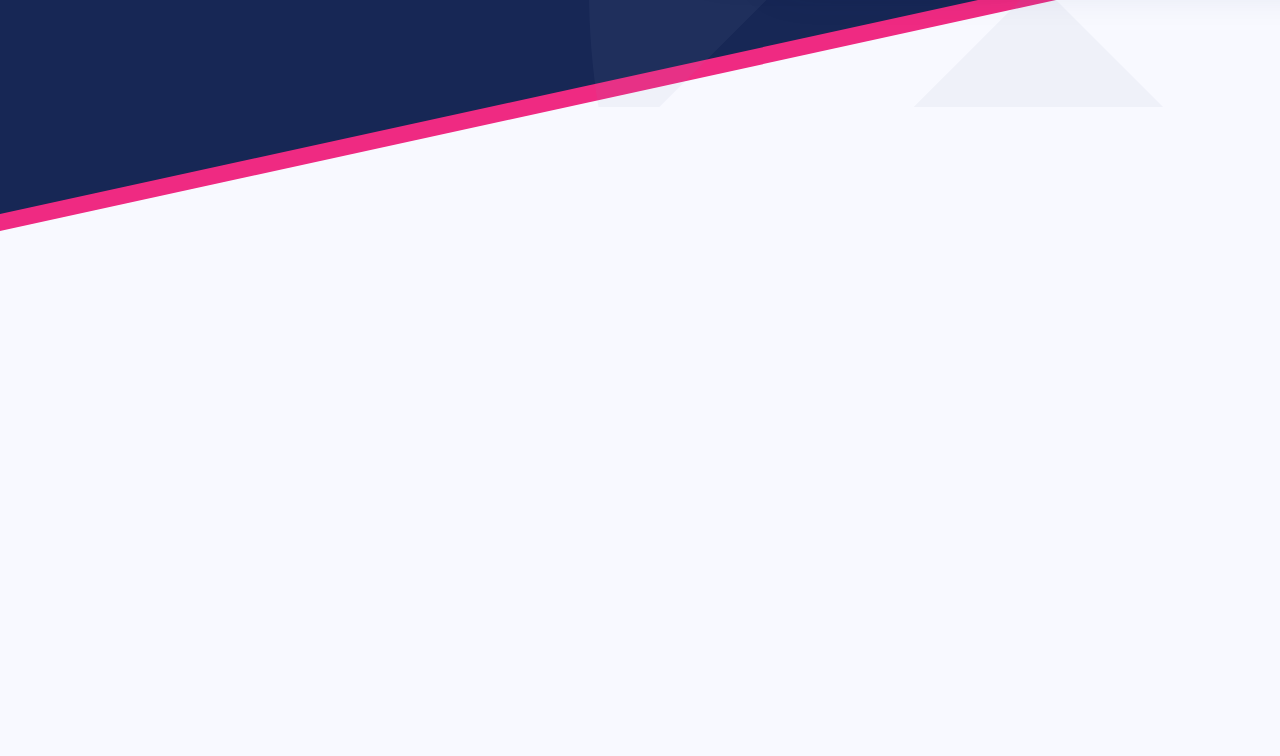
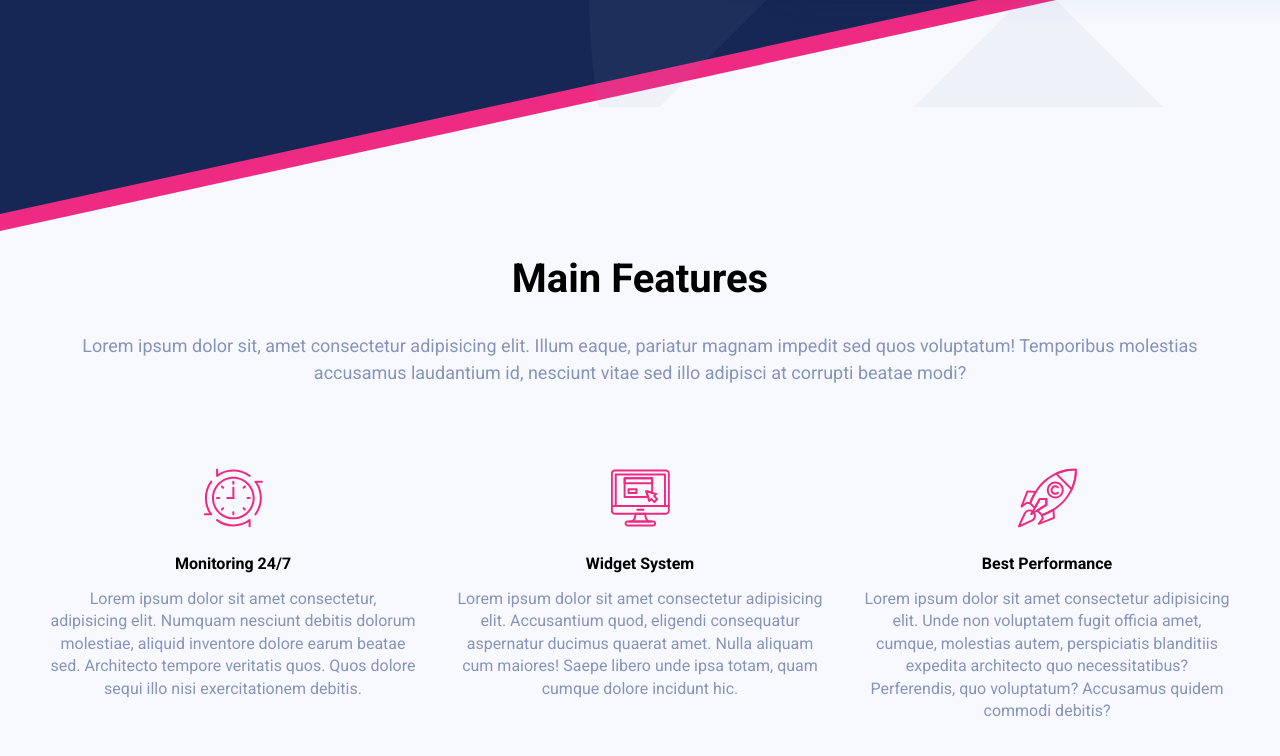
Before and after one commit to Slaizi/Landing, a plain HTML site: page index.html in a window 1280 px wide. Shown: the part 586-1342 px from the top of the page. Before the commit the page ends 895 px from the top, so only its background shows below. Drawn offline with Linux system fonts and the light colour scheme.

Commit message:
Second monitor

```diff
--- a/index.html
+++ b/index.html
@@ -49,7 +49,46 @@
         </div>
     </section>
 
+    <!-- Второй монитор (основные фичи) -->
+    <section class="main-features wrap">
+        <h2 class="main-features__title">Main Features</h2>
+        <p class="main-features__text-block">Lorem ipsum dolor sit, amet consectetur adipisicing elit. Illum eaque,
+            pariatur magnam impedit sed quos voluptatum! Temporibus molestias accusamus laudantium id, nesciunt vitae
+            sed illo adipisci at corrupti beatae modi?
+        </p>
+        <div class="main-features__advantages">
+            <div class="main-features__advantage-item">
+                <img src="./assets/icons/monitoring.svg" alt="Monitoring" class="main-features__advantage-icon">
+                <h3 class="main-features__advantage-title">Monitoring 24/7</h3>
+                <p class="main-features__advantage-desc">
+                    Lorem ipsum dolor sit amet consectetur, adipisicing elit. Numquam nesciunt debitis dolorum
+                    molestiae, aliquid inventore dolore earum beatae sed. Architecto tempore veritatis quos. Quos dolore
+                    sequi illo nisi exercitationem debitis.
+                </p>
+            </div>
 
+            <div class="main-features__advantage-item">
+                <img src="./assets/icons/widgets.svg" alt="Widget" class="main-features__advantage-icon">
+                <h3 class="main-features__advantage-title">Widget System</h3>
+                <p class="main-features__advantage-desc">Lorem ipsum dolor sit amet consectetur adipisicing elit.
+                    Accusantium quod, eligendi consequatur aspernatur ducimus quaerat amet. Nulla aliquam cum maiores!
+                    Saepe
+                    libero unde ipsa totam, quam cumque dolore incidunt hic.
+                </p>
+            </div>
+
+            <div class="main-features__advantage-item">
+                <img src="/assets/icons/performance.svg" alt="Performance" class="main-features__advantage-icon">
+                <h3 class="main-features__advantage-title">Best Performance</h3>
+                <p class="main-features__advantage-desc">
+                    Lorem ipsum dolor sit amet consectetur adipisicing elit. Unde non voluptatem fugit officia amet,
+                    cumque,
+                    molestias autem, perspiciatis blanditiis expedita architecto quo necessitatibus? Perferendis, quo
+                    voluptatum? Accusamus quidem commodi debitis?
+                </p>
+            </div>
+        </div>
+    </section>
 </body>
 
 </html>
--- /dev/null
+++ b/scss/blocks/_features.scss
@@ -0,0 +1,50 @@
+.main-features {
+    margin-bottom: 130px;
+
+    &__title {
+        font-size: 40px;
+        font-weight: 700;
+        text-align: center;
+        margin-bottom: 30px;
+    }
+
+    &__text-block {
+        font-size: 18px;
+        text-align: center;
+        line-height: 150%;
+        margin-bottom: 82px;
+    }
+
+    &__advantages {
+        display: flex;
+        justify-content: space-between;
+        margin-bottom: 130px;
+    }
+
+    &__advantage-item {
+        display: flex;
+        flex-direction: column;
+        align-items: center;
+        width: 366px;
+    }
+
+    &__advantage-icon {
+        margin-bottom: 26px;
+        width: 60px;
+        height: 60px;
+    }
+
+    &__advantage-title {
+        font-weight: 700;
+        font-size: 16px;
+        text-align: center;
+        margin-bottom: 15px;
+    }
+
+    &__advantage-desc {
+        font-size: 16px;
+        line-height: 140%;
+        text-align: center;
+    }
+
+}
--- a/scss/blocks/intro.scss
+++ b/scss/blocks/_intro.scss
@@ -13,6 +13,7 @@
         height: 100%;
         background: $background-dark-blue;
         clip-path: polygon(0 0, 100% 0, 100% 65%, 0% 100%);
+        pointer-events: none;
     }
 
     &::before {
@@ -26,6 +27,7 @@
         height: 100%;
         background: $pink;
         clip-path: polygon(0 0, 100% 0, 100% 65%, 0% 100%);
+        pointer-events: none;
     }
 }
 
@@ -41,7 +43,6 @@
         z-index: 2;
         display: flex;
         align-items: center;
-        margin-right: 78px;
         text-decoration: none;
 
         img {
@@ -58,6 +59,7 @@
 }
 
 .header__menu {
+    margin-left: 78px;
     z-index: 2;
 
     &-list {
@@ -66,6 +68,10 @@
 
     &-items {
         margin-right: 36px;
+
+        &:last-child {
+            margin-right: 0;
+        }
 
         a {
             text-decoration: none;
@@ -114,6 +120,7 @@
             height: 720px;
             background: url(../../assets/icons/logo-light-gray-2.svg) no-repeat;
             z-index: -1;
+            pointer-events: none;
         }
 
         &::before {
@@ -122,9 +129,10 @@
             top: -345px;
             left: 98%;
             width: 931px;
-            height: 1000px;
+            height: 900px;
             background: url(../../assets/icons/logo-light-gray.svg) no-repeat;
             z-index: -1;
+            pointer-events: none;
         }
     }
 
@@ -145,13 +153,15 @@
 
 
     &__pictures {
-        z-index: 1;
+        z-index: 0;
         position: relative;
 
         img {
             box-shadow: 0 19px 53px -16px rgb(25, 42, 89, 0.2);
             border-radius: 32px;
             margin-top: 50px;
+            pointer-events: none;
+            user-select: none;
         }
 
         &::before {
@@ -166,6 +176,8 @@
             box-shadow: 0 18px 50px -15px rgb(25, 42, 89, 0.2);
             border-radius: 30px;
             z-index: -1;
+            pointer-events: none;
+            user-select: none;
         }
     }
 }
--- a/scss/main.scss
+++ b/scss/main.scss
@@ -6,3 +6,4 @@
 @import 'mixins';
 @import 'core';
 @import 'blocks/intro.scss';
+@import 'blocks/features.scss'
```
Also changed, not shown: css/main.css.
